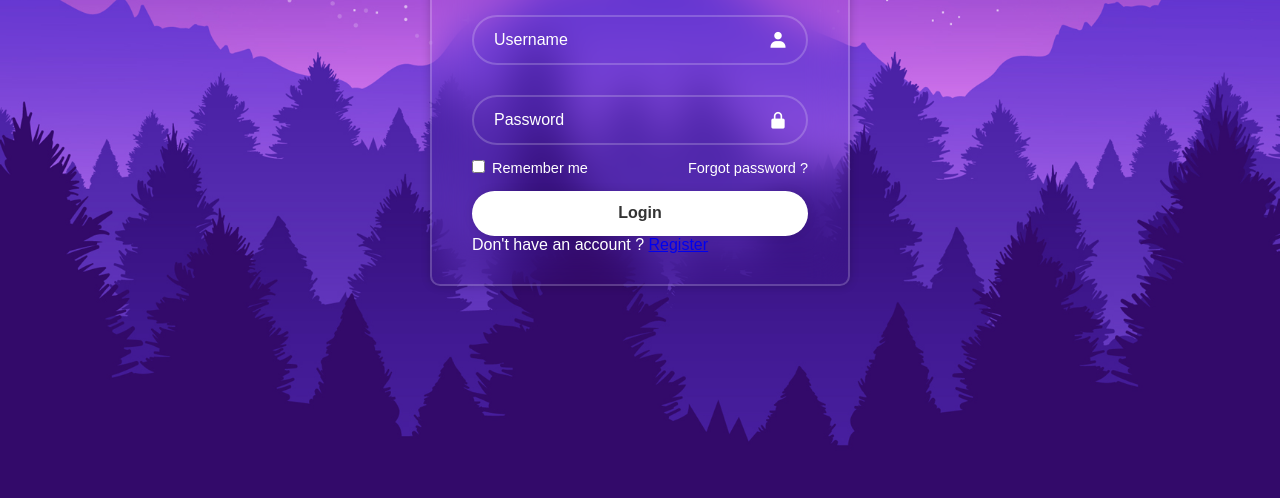
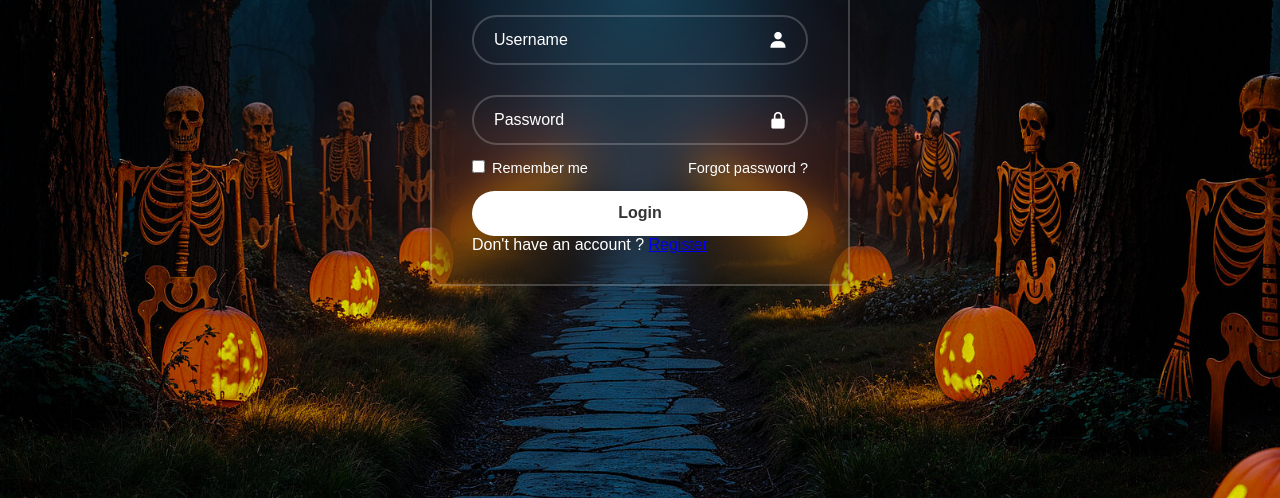
Before and after one commit to ShoPanda987gg/testweb, a plain HTML site: page index.html in a window 1280 px wide. Shown: the part 302-800 px from the top of the page. Drawn offline with nearby package versions, Linux system fonts and the light colour scheme; a web font is replaced by a local one.

Commit message:
Update index.css

```diff
--- a/index.css
+++ b/index.css
@@ -11,7 +11,7 @@ body {
     justify-content: center;
     align-items: center;
     min-height: 100vh;
-    background: url("img.jpg")no-repeat;
+    background: url("halloween-ways.jpg")no-repeat;
     background-size: cover;
     background-position: center;
 }
```
